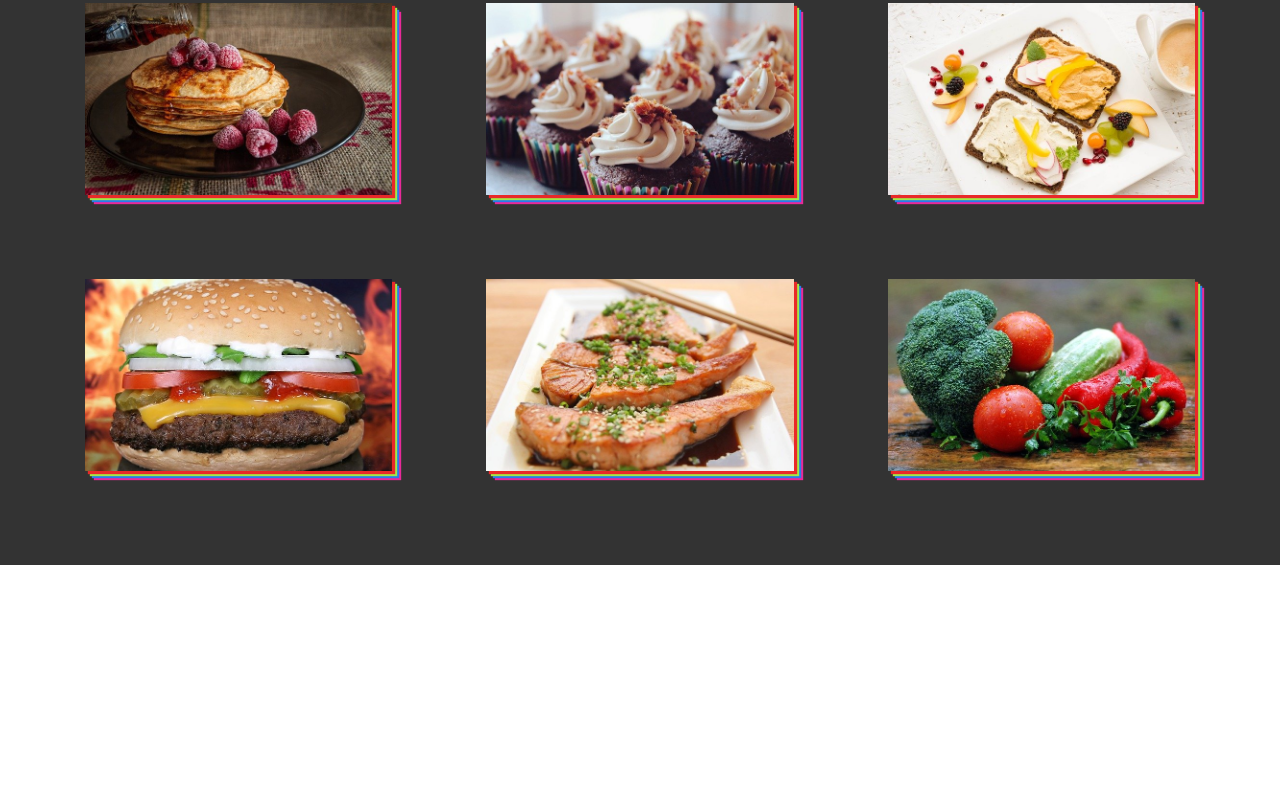
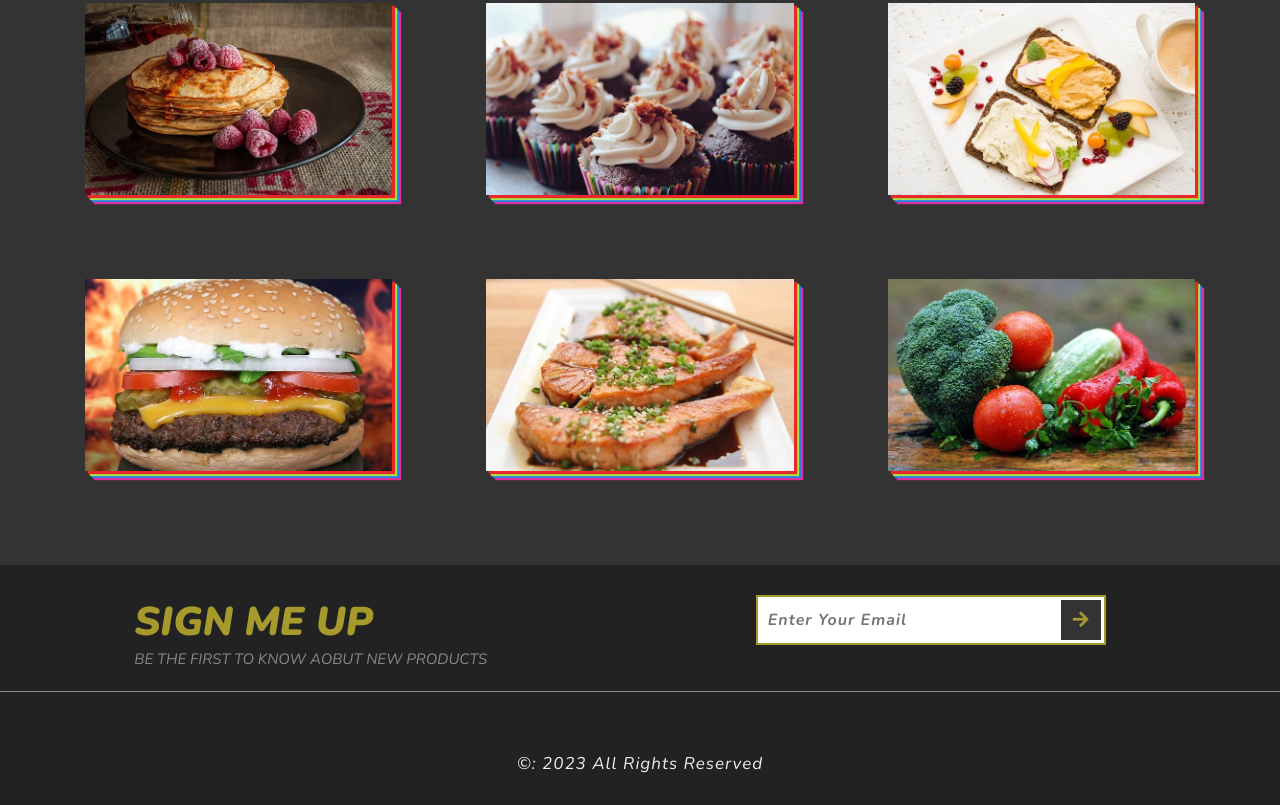
Before and after one commit to H-Vasq/Foods_Proj, a plain HTML site: page index.html in a window 1280 px wide. Shown: the part 1950-2755 px from the top of the page. Before the commit the page ends 2515 px from the top, so only its background shows below. Drawn offline with nearby package versions, Linux system fonts and the light colour scheme.

Commit message:
Add footer

```diff
--- a/index.html
+++ b/index.html
@@ -52,9 +52,7 @@
         </section>
         <!-- End of Section 2 -->
 
-
         <!-- Section 3 -->
-
         <section class="section-3">
             <h1 class="section-heading">gallery</h1>
             <div class="gallery">
@@ -96,9 +94,25 @@
                 </a>
             </div>
         </section>
-
         <!-- End of Section 3 -->
 
+        <!-- Section 4 -->
+        <section class="section-4">
+            <div class="section-4-text">
+                <h2 class="section-4-heading">Sign Me Up</h2>
+                <p class="section-4-paragraph">Be The first to know aobut new products</p>
+            </div>
+            <form class="class signup-form">
+                <input type="email" class="signup-form-input" placeholder="Enter Your Email">
+                <button type="submit" class="signup-form-btn">
+                    <i class="fas fa-arrow-right"></i>
+                </button>
+            </form>
+            <p class="copyright">
+                &copy: 2023 All Rights Reserved
+            </p>
+        </section>
+        <!-- End of Section 4 -->
     </div>
     <script src="script.js"></script>
 </body>
--- a/style.css
+++ b/style.css
@@ -255,6 +255,77 @@ html {
     visibility: visible;
     transition: opacity 1s 1s;
 }
+/* End Section 3 */
 
+/* Section 4 */
+.section-4 {
+    width: 100%;
+    height: 30vh;
+    background-color: #222;
+    display: flex;
+    justify-content: space-around;
+    align-items: flex-start;
+    padding: 3rem 0;
+    position: relative;
+}
 
-/* End Section 3 */
+.section-4-text {
+    text-transform: uppercase;
+}
+
+.section-4-heading {
+    font-size: 4rem;
+    font-weight: 900;
+    color: #a79a2d;
+}
+
+.section-4-paragraph {
+    font-size: 1.5rem;
+    color: #888;
+}
+
+.signup-form {
+    display: flex;
+    align-items:center;
+}
+
+.signup-form-input {
+    width: 35rem;
+    height: 5rem;
+    padding: 1rem;
+    border: 0.2rem solid #a79a2d;
+    font-size: 1.6rem;
+    font-weight: 700;
+    letter-spacing: .1rem;
+    color: #a79a2d;
+}
+
+.singup-form-input::placeholder {
+    color: #a79a2d;
+}
+
+.signup-form-btn {
+    position: relative;
+    left: -4.5rem;
+    width: 4rem;
+    height: 4rem;
+    background-color: #333;
+    color: #a79a2d;
+    border: none;
+    font-size: 1.8rem;
+    cursor: pointer;
+}
+
+.copyright {
+    position: absolute;
+    bottom: 3rem;
+    font-size: 1.7rem;
+    font-weight: 200;
+    color:#eee;
+    letter-spacing: .1rem;
+    border-top: .1rem solid #888;
+    padding-top: 6rem;
+    width: 100%;
+    text-align: center;
+}
+/* End Section 4 */
```
Lines whose indentation alone changed are shown as unchanged.
